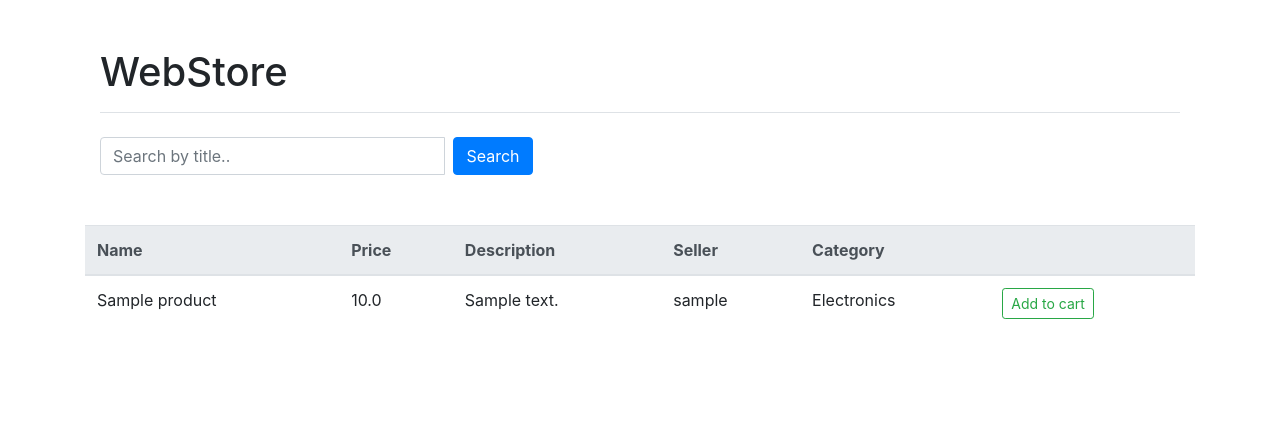
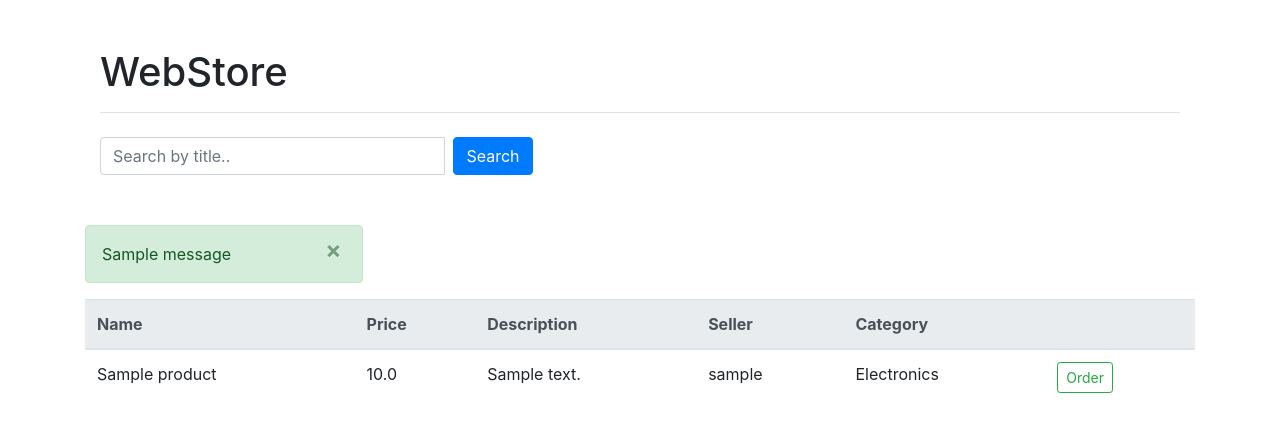
Before and after one commit to parissak/Verkkokauppa, a Flask app: page /products in a window 1280 px wide. Shown: the part 56-488 px from the top of the page. Run offline with Flask 2, Linux system fonts and the light colour scheme; data comes from the database, SQL or seed files in the repository; tables that the repository leaves empty hold one stand-in row (values such as "Sample post"); one stand-in notice (Sample message) is shown; some libraries are stand-ins or nearby versions.

Commit message:
toiminnallisuus tilauksen tekemiseen, tyylin muokkausta

```diff
--- a/application/__init__.py
+++ b/application/__init__.py
@@ -26,6 +26,9 @@ from application.products import views
 from application.auth import models
 from application.auth import views
 
+from application.orders import models
+from application.orders import views
+
 # kirjautuminen
 from application.auth.models import User
 from os import urandom
--- a/application/auth/models.py
+++ b/application/auth/models.py
@@ -12,6 +12,7 @@ class User(Base):
     password = db.Column(db.String(144), nullable=False)
 
     products = db.relationship("Product", backref='account', lazy=True)
+    orders = db.relationship("Order", backref='account', lazy=True)
 
     def __init__(self, name, username, password):
         self.name = name
--- a/application/products/models.py
+++ b/application/products/models.py
@@ -9,6 +9,8 @@ class Product(Base):
     account_id = db.Column(db.Integer, db.ForeignKey('account.id'), nullable=False)
     category_id = db.Column(db.Integer, db.ForeignKey('category.id'), nullable = False)
 
+    Order = db.relationship("Order", uselist=False, backref="Product")
+
     def __init__(self, name, price, description):
         self.name = name
         self.price = price
--- a/application/templates/products/list.html
+++ b/application/templates/products/list.html
@@ -19,6 +19,17 @@
   </form>
 </div>
 
+{% with messages = get_flashed_messages() %}
+  {% if messages %}
+    {% for message in messages %}
+      <div class="alert alert-success alert-dismissible fade show w-25 p-3" role="alert">
+        <span>{{ message }}</span>
+        <button type="button" class="close" data-dismiss="alert" aria-label="Close">&times;</button>
+      </div>
+    {% endfor %}
+  {% endif %}
+{% endwith %}
+
 <div class="table-responsive">
   <table class="table table-hover">
     <thead class="thead-light">
@@ -29,11 +40,12 @@
         <th scope="col">Seller</th>
         <th scope="col">Category</th>
         <th scope="col"></th>
+
       </tr>
     </thead>
     {% for product in products %}
-    <tr>
-      <tbody>
+    <tbody>
+      <tr>
         <td>{{ product.name }}</td>
         <td>{{ product.price }}</td>
         <td>{{ product.description }}</td>
@@ -41,17 +53,16 @@
         <td>{{ product.category.name }}</td>
 
         <td>
-          <form method="POST" action="">
-            <button type="submit" class="btn btn-outline-success btn-sm" name="id"
-            value="{{ product }}"> Add to cart</button>
+          <form method="POST" action="{{ url_for('order_new') }}">
+            <button type="submit" class="btn btn-outline-success btn-sm" name="id" value="{{ product.id }}">
+              Order</button>
           </form>
         </td>
-    </tr>
+
+      </tr>
     </tbody>
     {% endfor %}
-  </table>
+
 </div>
 
-
-
 {% endblock %}
```
Also changed, not shown: application/orders/models.py (added, +11 -0 lines), application/orders/views.py (added, +31 -0 lines).
